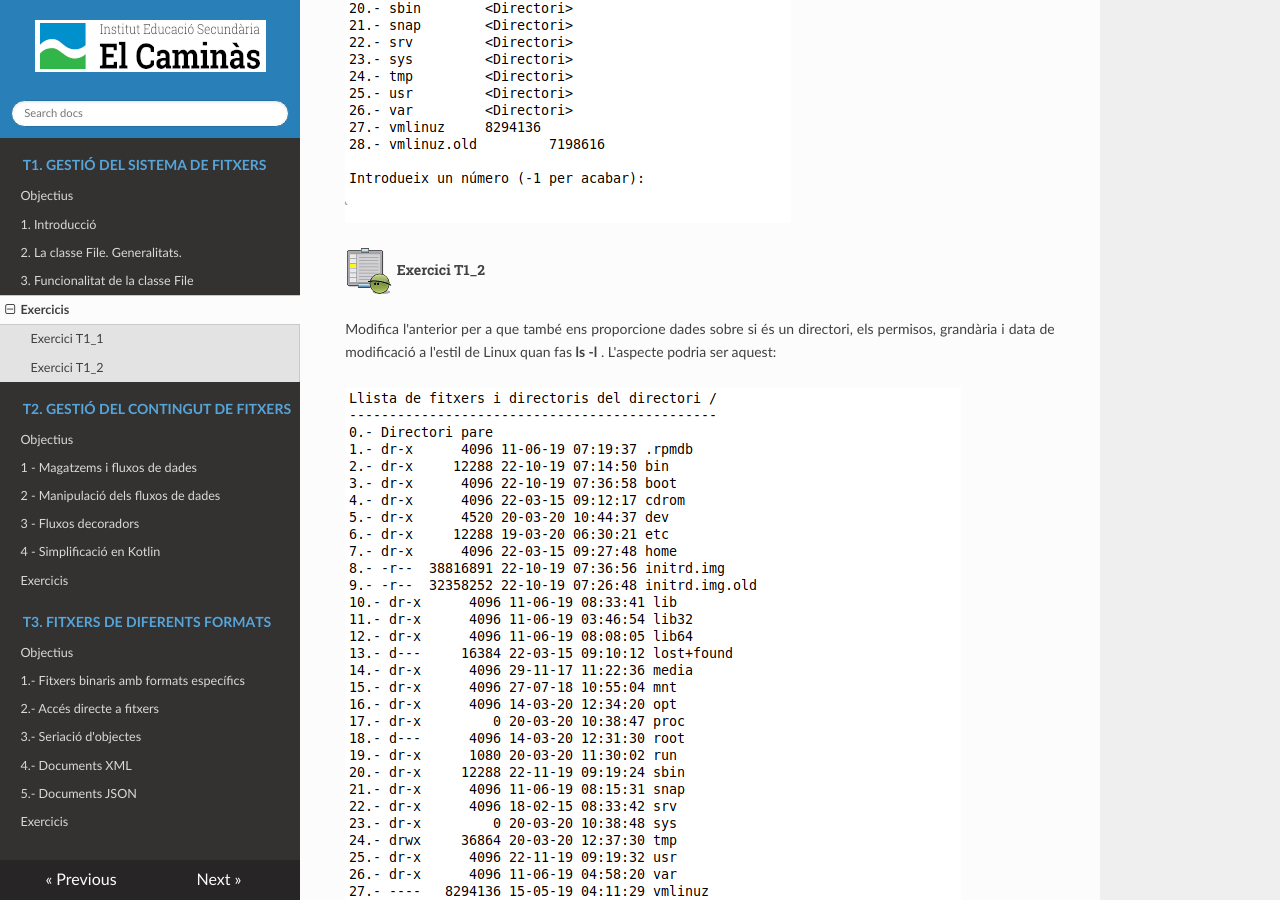
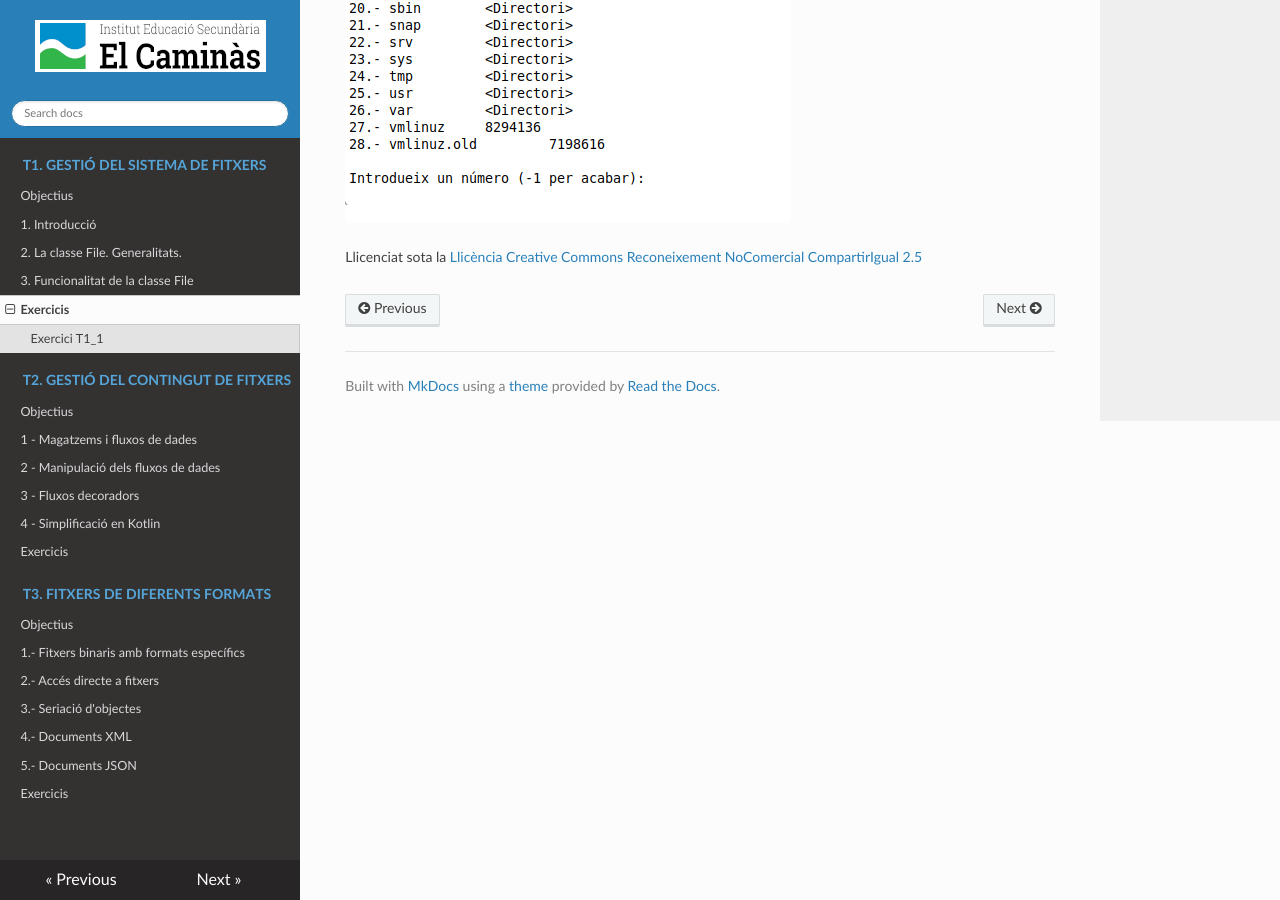
Before and after one commit to asalvadorc/AD_Ficheros, an MkDocs documentation site: the page built from docs/AD_T1_Sistema_de_fitxers/exercicis.md, in a window 1280 px wide and 900 px high, scrolled down 1159 px. Built offline with MkDocs 1.6.1, drawn with Linux system fonts in a browser that asks for light colours; nearby versions of some CDN libraries.

Commit message:
sin voluntarios

```diff
--- a/docs/AD_T1_Sistema_de_fitxers/exercicis.md
+++ b/docs/AD_T1_Sistema_de_fitxers/exercicis.md
@@ -24,13 +24,14 @@ La següent imatge mostra el resultat:
 
 ![](T1_Ex_1_1.png)
 
+<!--
 ## ![](icon_activity.gif) Exercici T1_2
 
 Modifica l'anterior per a que també ens proporcione dades sobre si és un
 directori, els permisos, grandària i data de modificació a l'estil de Linux
 quan fas **ls -l** . L'aspecte podria ser aquest:
 
-![](T1_Ex_1_2.png)
+![](T1_Ex_1_2.png)-->
 
 Llicenciat sota la  [Llicència Creative Commons Reconeixement NoComercial
 CompartirIgual 2.5](http://creativecommons.org/licenses/by-nc-sa/2.5/)
```
Also changed, not shown: docs/AD_T2_Gesti_del_contingut_de_fitxers/exercicis.md (+2 -2 lines), docs/AD_T3_Fitxers_de_diferents_formats/exercicis.md (+2 -1 lines).
